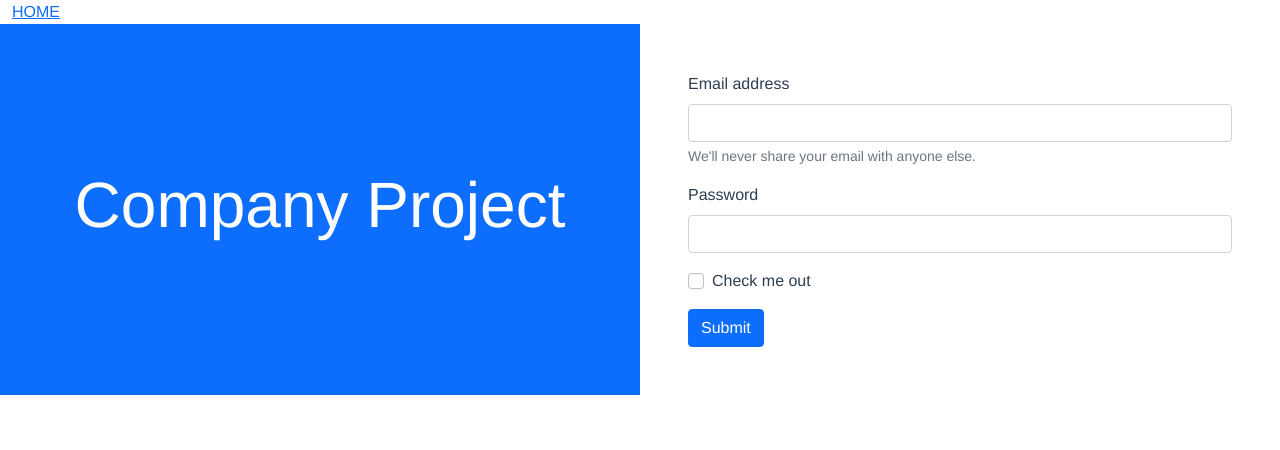
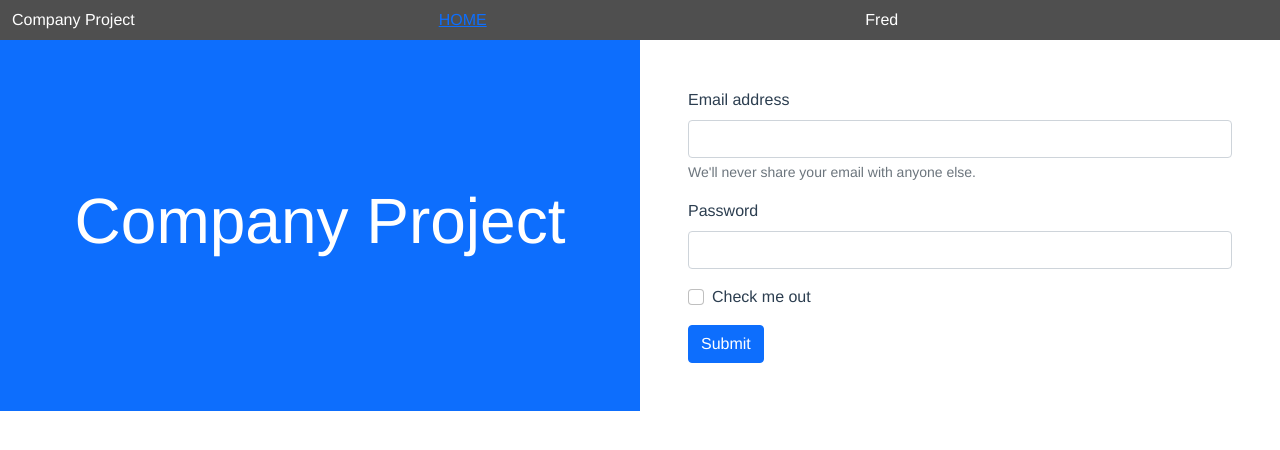
Before and after one commit to fredjacobs/project101, a Vue app: page / in a window 1280 px wide. Shown: the top 450 px of the page. Built offline with nearby package versions, Linux system fonts and the light colour scheme.

Commit message:
Creating Toolbar

```diff
--- a/src/App.vue
+++ b/src/App.vue
@@ -1,14 +1,13 @@
 <script setup>
 import Home from "./components/Home.vue";
+import Toolbar from "./components/Toolbar.vue";
 // This starter template is using Vue 3 <script setup> SFCs
 // Check out https://vuejs.org/api/sfc-script-setup.html#script-setup
 </script>
 
 <template>
   <div class="container-fluid">
-    <div class="toolbar">
-      <router-link to="/">HOME</router-link>
-    </div>
+    <toolbar />
 
     <Home />
   </div>
@@ -19,7 +18,12 @@ import Home from "./components/Home.vue";
   font-family: Avenir, Helvetica, Arial, sans-serif;
   -webkit-font-smoothing: antialiased;
   -moz-osx-font-smoothing: grayscale;
+  height: 100%;
 
   color: #2c3e50;
 }
+
+.fullH {
+  height: 100%;
+}
 </style>
--- a/src/components/Home.vue
+++ b/src/components/Home.vue
@@ -60,4 +60,7 @@ $btn-transition: color .15s ease-in-out, background-color .15s ease-in-out, bord
   align-items: center;
   justify-content: center;
 }
+.fullH {
+  height: 100%;
+}
 </style>
--- /dev/null
+++ b/src/components/Toolbar.vue
@@ -0,0 +1,21 @@
+<template>
+  <div class="row toolbar py-2">
+    <div class="col-md-4 text-white">Company Project</div>
+    <div class="col-md-4 text-white">
+      <router-link to="/">HOME</router-link>
+    </div>
+    <div class="col-md-4 text-white">{{ name }}</div>
+  </div>
+</template>
+
+<script setup>
+import { ref } from "vue";
+
+const name = ref("Fred");
+</script>
+
+<style scoped>
+.toolbar {
+  background-color: rgb(79, 79, 79);
+}
+</style>
```
